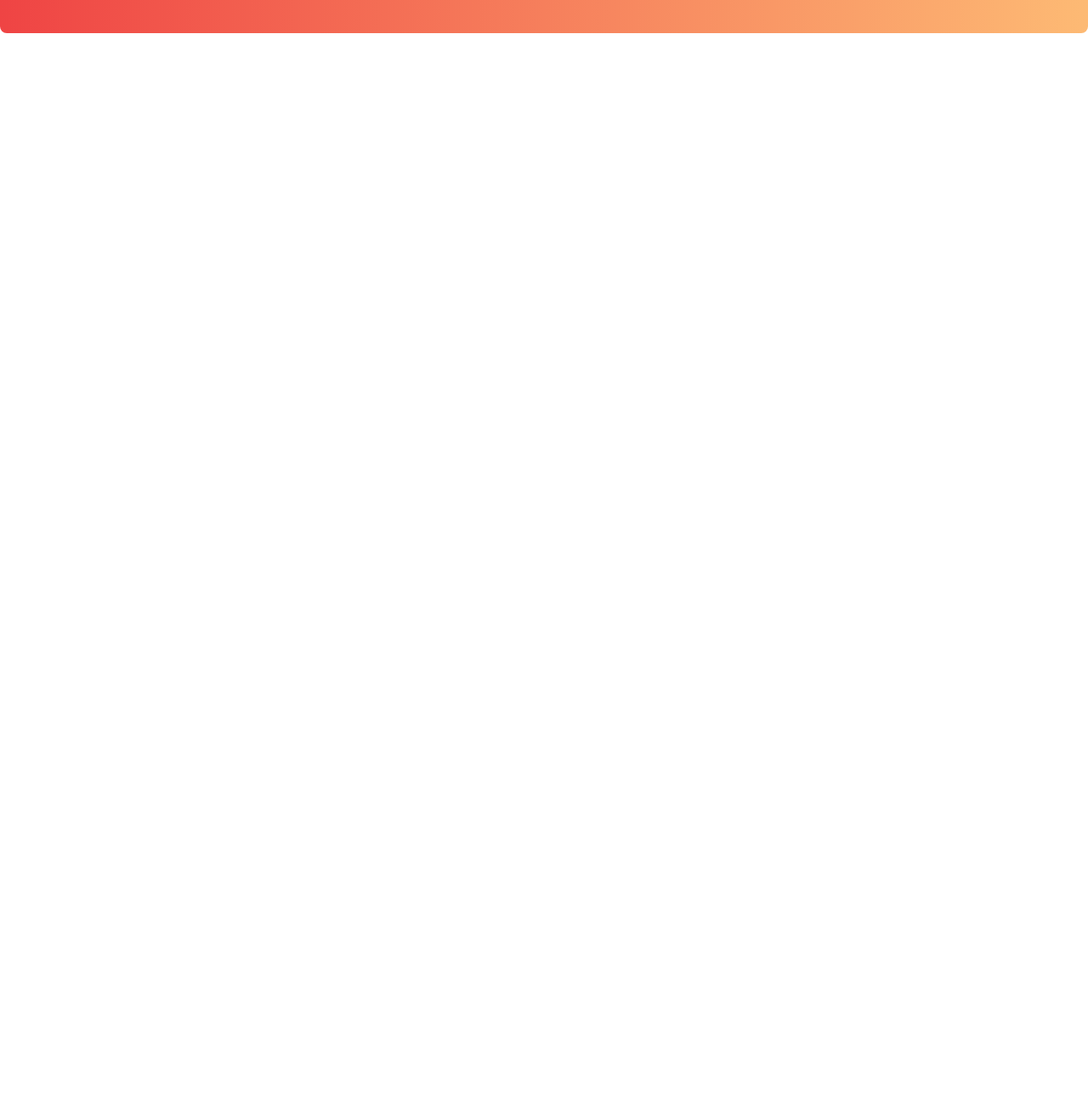
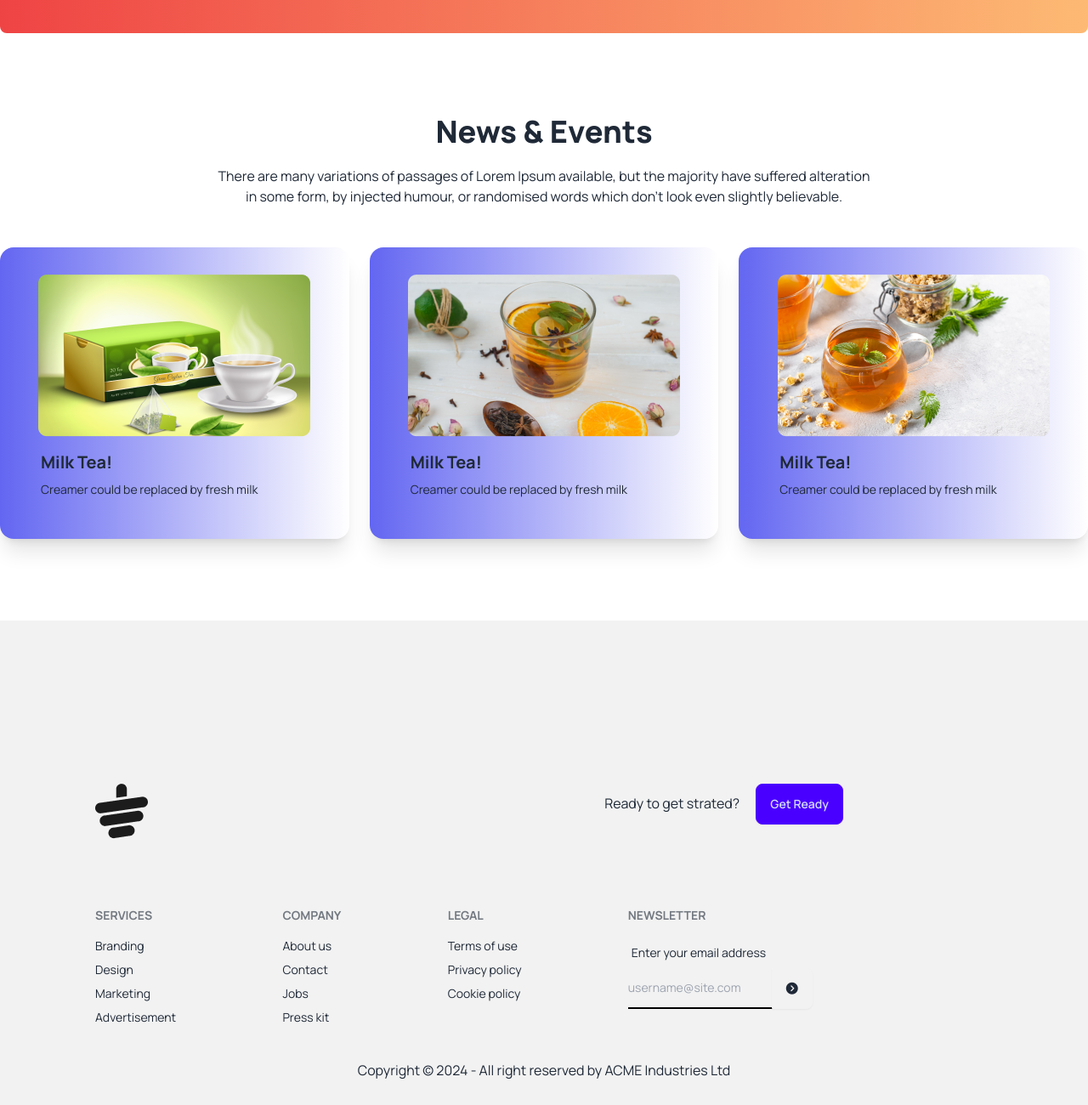
Before and after one commit to F-Zaman-Rafi/teaHouseWithDaisyUi, a plain HTML site: page index.html in a window 1280 px wide. Shown: the part 2360-3660 px from the top of the page at 85% size. Before the commit the page ends 2495 px from the top, so only its background shows below. Drawn offline with nearby package versions, Linux system fonts and the light colour scheme.

Commit message:
added footer

```diff
--- a/index.html
+++ b/index.html
@@ -164,7 +164,7 @@
                     <div class="flex justify-end"><img src="/images/circles.png" alt=""></div>
                 </div>
                 <!-- Rating -->
-                <div class="bg-white rounded-lg p-5 mr-10 top-40 z-20 lg:-left-40 lg:w-[430px] absolute">
+                <div class="bg-white rounded-lg p-5 mr-12 top-40 z-20 lg:-left-40 lg:w-[430px] absolute">
                     <img class="absolute -mt-10 -ml-10 border-4 bg-white rounded-full" src="./images/client.png "
                         alt="">
                     <p class="bg-white mt-9">We are providing the best and suitable home insurance services for the
@@ -191,9 +191,89 @@
                 </div>
             </div>
         </section>
+        <!-- News & Events -->
+        <section class="text-center my-24 ">
+            <h1 class="text-4xl font-extrabold mb-5">News & Events</h1>
+            <p class="lg:max-w-3xl mb-12 mx-auto">There are many variations of passages of Lorem Ipsum available, but
+                the
+                majority have
+                suffered alteration
+                in some form, by injected humour, or randomised words which don't look even slightly believable. </p>
+            <div class="grid grid-cols-1 gap-6 md:grid-cols-2 lg:grid-cols-3">
+                <!-- first card -->
+                <div class="card card-compact p-8 bg-gradient-to-r from-indigo-500 shadow-xl">
+                    <figure><img src="./images/news-1.png" alt="Shoes" /></figure>
+                    <div class="card-body text-center">
+                        <h2 class="text-xl font-bold text-left">Milk Tea!</h2>
+                        <p class="text-left">Creamer could be replaced by fresh milk</p>
+
+                    </div>
+                </div>
+                <div class="card card-compact p-8 bg-gradient-to-r from-indigo-500 shadow-xl">
+                    <figure><img src="./images/news-2.png" alt="Shoes" /></figure>
+                    <div class="card-body text-center">
+                        <h2 class="text-xl text-left font-bold">Milk Tea!</h2>
+                        <p class="text-left">Creamer could be replaced by fresh milk</p>
+
+                    </div>
+                </div>
+                <div class="card card-compact p-8 bg-gradient-to-r from-indigo-500 shadow-xl">
+                    <figure><img src="./images/news-3.png" alt="Shoes" /></figure>
+                    <div class="card-body text-center">
+                        <h2 class="text-left text-xl font-bold">Milk Tea!</h2>
+                        <p class="text-left">Creamer could be replaced by fresh milk</p>
+
+                    </div>
+                </div>
+        </section>
     </main>
-    <footer>
+    <footer class="  lg:p-28 bg-base-200 text-base-content">
+        <div class=" lg:flex justify-between my-20 ">
+            <img src="./images/cup.png" alt="">
+            <p class="mr-44 mx-2"><span class="mr-4 mx-2">Ready to get strated?</span>
+                <button class="btn btn-primary">Get Ready</button>
+            </p>
+        </div>
+        <div class="footer">
 
+            <div>
+                <header class="footer-title">Services</header>
+                <a class="link link-hover">Branding</a>
+                <a class="link link-hover">Design</a>
+                <a class="link link-hover">Marketing</a>
+                <a class="link link-hover">Advertisement</a>
+            </div>
+            <div>
+                <header class="footer-title">Company</header>
+                <a class="link link-hover">About us</a>
+                <a class="link link-hover">Contact</a>
+                <a class="link link-hover">Jobs</a>
+                <a class="link link-hover">Press kit</a>
+            </div>
+            <div>
+                <header class="footer-title">Legal</header>
+                <a class="link link-hover">Terms of use</a>
+                <a class="link link-hover">Privacy policy</a>
+                <a class="link link-hover">Cookie policy</a>
+            </div>
+            <div>
+                <header class="footer-title">Newsletter</header>
+                <fieldset class="form-control w-80">
+                    <label class="label">
+                        <span class="label-text">Enter your email address</span>
+                    </label>
+                    <div class="join">
+                        <input type="text" placeholder="username@site.com"
+                            class=" bg-transparent border-b-2 rounded-none border-black join-item" />
+                        <button class="btn bg-transparent  join-item"><i
+                                class="fa-solid fa-circle-chevron-right rounded-none border-transparent shadow-none hover:bg-none"></i></button>
+                    </div>
+                </fieldset>
+            </div>
+        </div>
+        <aside class="mt-10 text-center">
+            <p>Copyright © 2024 - All right reserved by ACME Industries Ltd</p>
+        </aside>
     </footer>
 </body>
 
```
